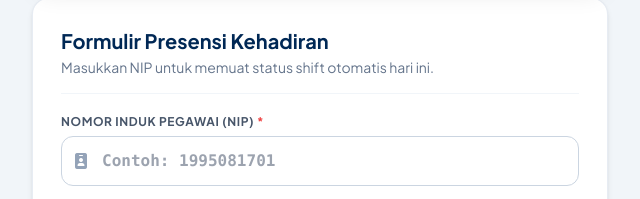
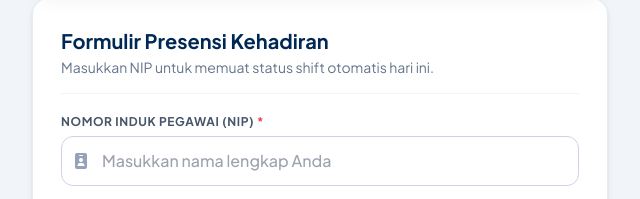
Before and after one commit to shotaid/online, a plain HTML site: page index.html in a window 1280 px wide. Shown: the part 256-455 px from the top of the page, 320-960 px from the left. Drawn offline with nearby package versions, Linux system fonts and the light colour scheme; no server answers.

Commit message:
Update index.html

```diff
--- a/index.html
+++ b/index.html
@@ -108,15 +108,13 @@
                 <i class="fa-solid fa-id-badge"></i>
               </span>
               <input
-                type="text"
-                id="inputNip"
-                inputmode="numeric"
-                autocomplete="off"
-                oninput="handleNameLookup()"
-                placeholder="Contoh: 1995081701"
-                oninput="handleNipLookup()"
-                class="w-full pl-10 pr-10 py-3 text-base rounded-xl border border-slate-300 focus:border-[#003D79] focus:ring-2 focus:ring-[#003D79]/20 outline-none font-mono font-semibold text-slate-800 transition"
-              />
+  type="text"
+  id="inputNama"
+  autocomplete="name"
+  oninput="handleNameLookup()"
+  placeholder="Masukkan nama lengkap Anda"
+  class="w-full pl-10 pr-4 py-3 text-base rounded-xl border border-slate-300 focus:border-[#003D79] focus:ring-2 focus:ring-[#003D79]/20 outline-none font-medium text-slate-800 transition"
+/>
               <span id="nipLookupSpinner" class="hidden absolute inset-y-0 right-0 pr-3.5 flex items-center text-[#003D79]">
                 <i class="fa-solid fa-circle-notch fa-spin"></i>
               </span>
```
